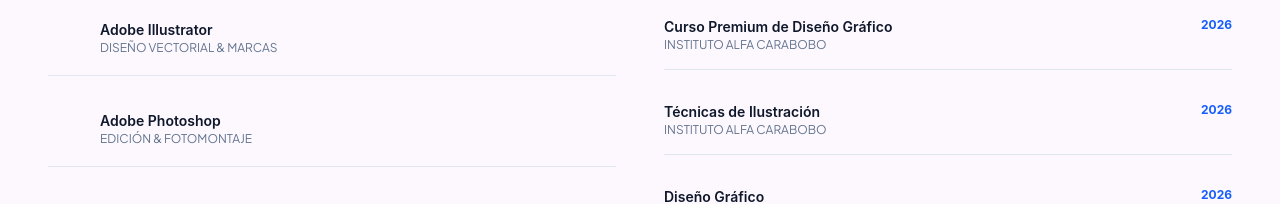
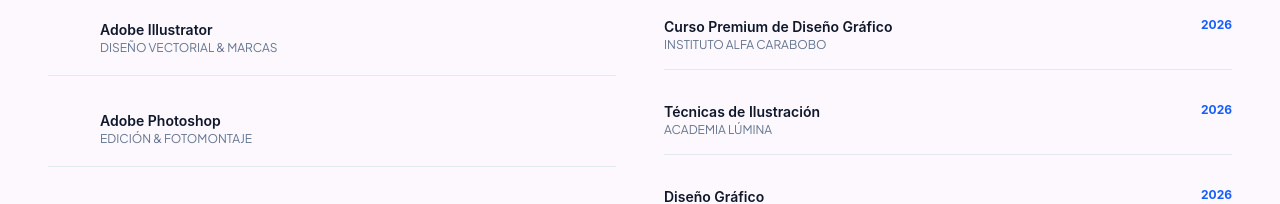
Before and after one commit to yuleidy26/primer-proyecto-alfa, a SvelteKit app: page / in a window 1280 px wide. Shown: the part 1220-1424 px from the top of the page. Built offline with nearby package versions, Linux system fonts and the light colour scheme; some icons are missing.

Commit message:
ACADEMIA

```diff
--- a/src/routes/+page.svelte
+++ b/src/routes/+page.svelte
@@ -181,7 +181,7 @@ import Tarjetainformacion from '#lib/components/Tarjetainformacion.svelte';
 
                   <div>
                     <p class="font-semibold text-sm">Técnicas de Ilustración</p>
-                    <p class="text-xs text-slate-500 font-plusjack">INSTITUTO ALFA CARABOBO</p>
+                    <p class="text-xs text-slate-500 font-plusjack">ACADEMIA LÚMINA</p>
                   </div>
                     <span class="text-xs font-bold text-blue-600">2026</span>
                 </div>
```
